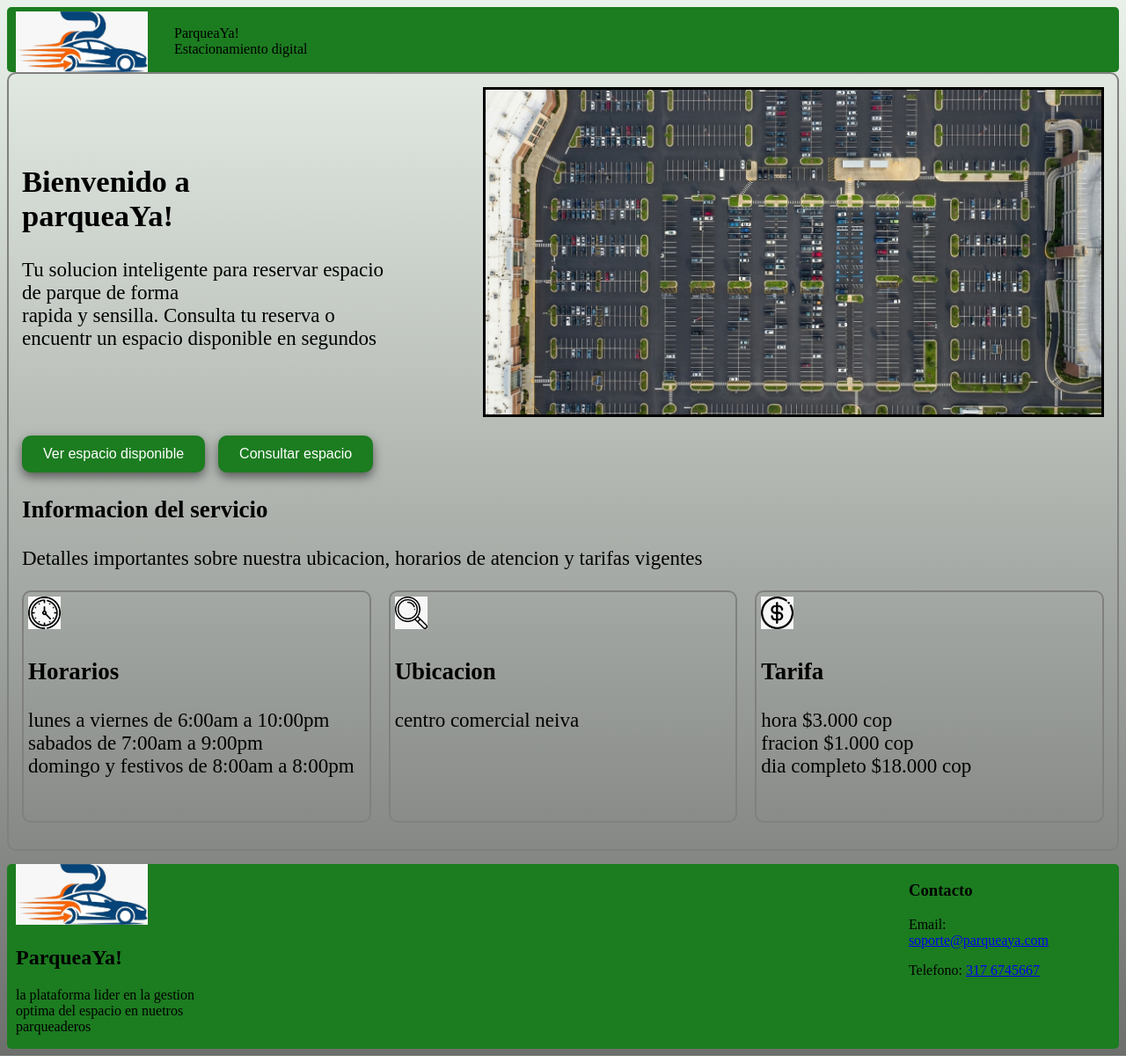
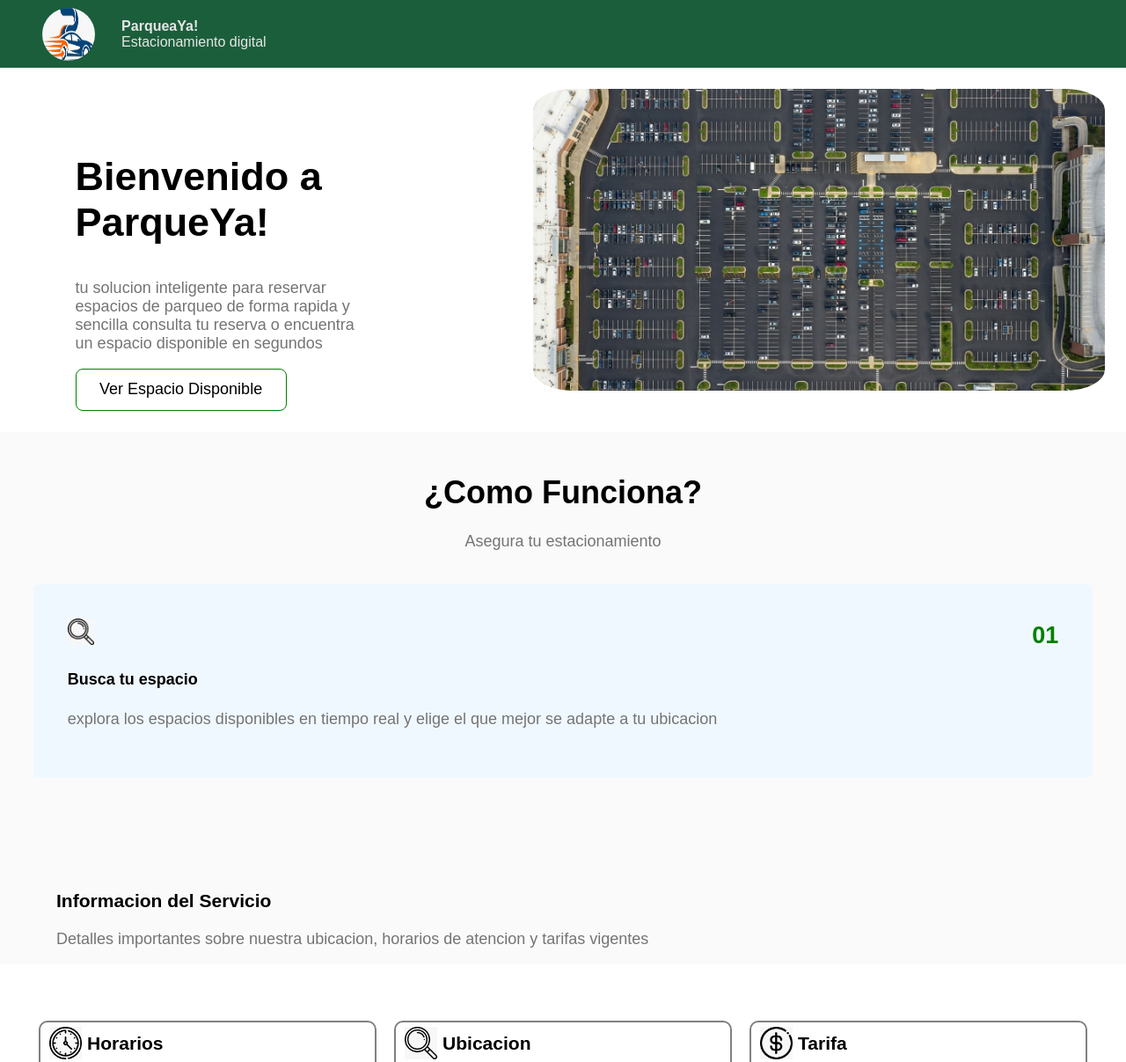
Before and after one commit to u20242227017-art/ParqueaYa-, a plain HTML site: page index.html in a window 1280 px wide. Shown: the top 1207 px of the page at 88% size. Drawn offline with Linux system fonts and the light colour scheme.

Commit message:
arreglo de Index (mmhva)

```diff
--- a/index.html
+++ b/index.html
@@ -10,50 +10,50 @@
 
     <!--encabezado-->
     <header>
-        <img src="Imagenes/logo.jpeg" alt="parqueaYa!_logo"> <p>ParqueaYa!<br>Estacionamiento digital</p>
+        <img src="Imagenes/logo.jpeg" alt="parqueaYa!_logo"> <p><strong>ParqueaYa!</strong><br>Estacionamiento digital</p>
     </header>
 
+
     <main>
-        <section class="Bienvenida">
-            <!--contenedor de bienbenida-->
-            <div>
-                <h1>Bienvenido a<br>parqueaYa!</h1>
-                <p>Tu solucion inteligente para reservar espacio de parque de forma<br>rapida y sensilla. Consulta tu reserva o encuentr un espacio disponible en segundos</p>
-            </div>
 
-            <div>
-                <img src="Imagenes/parqueadero.jpeg" alt="presntacion_de_parqueadero">
-            </div>
-        </section>
-
-        <div class="botones">
-            <button class="btn btn-principal">Ver espacio disponible</button>
-
-            <button class="btn btn-secundario">Consultar espacio </button>
+        <!--Seccion de Bienvenida-->
+       <section class="bienvenida">
+        <div class="bienvenidaTexto">
+        <h1>Bienvenido a <br> ParqueYa!</h1>
+        <p>tu solucion inteligente para reservar espacios de parqueo de forma rapida y
+        sencilla consulta tu reserva o encuentra un espacio disponible en segundos</p>
+       <a href=""><button class="botonBienvenida">Ver Espacio Disponible</button></a>
+    </div>
+        <div>
+            <img src="Imagenes/parqueadero.jpeg" alt="presntacion_de_parqueadero" width="650px">
         </div>
 
+       </section>
+       <div id="comoFunciona">
+        <h1>¿Como Funciona?</h1>
+        <p>Asegura tu estacionamiento</p>
+    </div>
 
-        <!--pendiente
-        <section>
-            <h2><b>¿Cómo Funciona?</b></h2>
-            <p>asegura tu estacionamiento antes de salir de casa</p>
 
-            <div class="contenedor_medio">
-                <div>
-                    <img src="" alt="icono de la lupa">
-                </div>
-                <h3>Busca tu espacio</h3>
-                <p>explora los espacios disponibles en tiempo real y no pierdas el tiempo buscando un puesto</p>
-
-        </section> -->
-
-        <!--contenedor de informacion-->
+        <!--Seccion de Informacion-->
 
         <section class="info">
-            <h3><b>Informacion del servicio</b></h3>
-            <p>Detalles importantes sobre nuestra ubicacion, horarios de atencion y tarifas vigentes</p>
+        <div class="textoInfo2">
+            <h2 style="float: inline-end; color: green; margin-top: 0.5vh;">01</h2>
+            <img src="Imagenes/lupa.jpeg" alt="icono_mapa" width="30px">
+            <h4>Busca tu espacio</h4>
+            <p>explora los espacios disponibles en tiempo real y elige el que mejor se adapte a tu ubicacion</p>
+          </div>
+
+        </div>
+        <div>
+           <h3><b>Informacion del Servicio</b></h3>
+            <p id="textoInfo">Detalles importantes sobre nuestra ubicacion, horarios de atencion y tarifas vigentes</p>
+          </div>
 
             <div class="infoContenedor">
+
+
                 <article>
                     <div><img src="Imagenes/reloj-de-pared.jpeg" alt="icono_reloj"></div>
                     <h3>Horarios</h3>
@@ -76,7 +76,8 @@
     </main>
 
      <footer>
-           <div><img src="Imagenes/logo.jpeg" alt="logo">
+
+           <div class="parqueaYaFooter">
                 <h2>ParqueaYa!</h2>
                 <p>la plataforma lider en la gestion optima del espacio en nuetros parqueaderos</p>
             </div>
--- a/inicio.css
+++ b/inicio.css
@@ -1,106 +1,208 @@
-/*la estoy cagando a cada rato :v*/
+* {
+    box-sizing: border-box;
+}
 
+html {
+    min-height: 100%;
+    min-width: 100%;
+}
+
+:root{
+    --color-blanco-div:  rgb(231, 230, 230);
+    --color-verde-fondo: rgba(27, 94, 59);
+    --tamaño-letra-pequeña: 18px;
+    --tamaño-letra-grande:45px;
+    --color-letra-fondo-verde: rgb(231, 230, 230);
+    --color-letra-pequeña:rgb(196, 196, 196);
+
+}
 body{
-    background: linear-gradient(to top, rgb(109, 111, 109), rgb(234, 241, 234));
+    min-height: 100vh;
+    min-width: 100vh;
+    display: flex;
+    flex-direction: column;
+    margin: 0;
+    padding: 0;
+    font-family: 'Manrope', sans-serif;
+    background: rgb(251, 250, 250);
+
+}
+body p{
+    color: rgb(116, 116, 116);
 }
 /*cabezera*/
 header{
-    background-color: rgb(28, 124, 32);
+
+    background-color: var(--color-verde-fondo);
     padding-left: 10px;
     padding-top: 5px;
-    border-radius: 5px;
     display: flex;
     gap: 30px;
 }
+header p{
+    color: rgb(231, 230, 230);
+    margin-left: 2hv;
+}
 
 header img{
-    max-width: 150px;
-        background-color: rgb(28, 124, 32);
+    height: 60px;
+    width: 60px;
+    background-color: var(--color-verde-fondo);
+    border-radius: 60%;
+    margin-left: 3%;
+    margin-bottom: 1vh;
+    margin-top: 0.5vh;
 
 }
 /*cuerpo*/
 main{
-    border: 2px solid gray;
-    padding: 15px;
-    border-radius: 10px;
-    font-size: 23px;
+    min-width: 100vh;
+    flex: 1;
+    font-size: var(--tamaño-letra-pequeña);
+
 }
 
-.Bienvenida{
+.bienvenida{
+    background-color: white;
+    padding: 3vh;
     display: flex;
-    align-items: center;
-    gap: 100px;
-    margin-bottom: 15px;
+    flex-direction: row;
+    font-size: var(--tamaño-letra-pequeña);
+    gap: 15%;
+    border-bottom: 9px;
+}
+.bienvenida .bienvenidaTexto{
+    margin-top: 3%;
+    margin-left: 5%;
 }
 
-.Bienvenida img{
-    max-width: 700px;
-    border: solid black;
+.bienvenida img{
+    border-radius: 7%;
 }
 
-.botones{
-    display: flex;
-    gap: 15px;
+.bienvenida h1{
+    font-size: var(--tamaño-letra-grande);
 }
 
-.btn{
-    padding: 12px 24px;
-    border-radius: 10px;
-    font-size: 16px;
-    cursor: pointer;
-    transition: all 0.5s ease;
-    background-color: rgb(28, 124, 32);
-    color:white;
-    border: none;
-    box-shadow: 0 5px 12px rgba(0, 0, 0, 0.505);
+.botonBienvenida{
+cursor: pointer;
+border: 1px solid green;
+background-color: transparent;
+border-radius: 8px;
+height: 6vh;
+width: 30vh;
+font-size: var(--tamaño-letra-pequeña);
+}
+.botonBienvenida:hover{
+
+    color: white;
+    background-color: green;
+    transition: 0.5s ease;
 }
 
-.btn:hover{
-    background-color: rgb(14, 81, 16);
-    transform: translateY(-3px)
+#comoFunciona{
+    min-width: 100%;
+    text-align: center;
+    padding-top: 3vh;
 }
 /*cuerpo interno de informacion*/
 .info > div {
-    display: flex;
     gap: 20px;
     justify-content: center;
+}
+.info h3, #textoInfo{
+    margin-left: 5%;
+}
+.info h3{
+     margin-top: 10%;
+}
+.info #subInfo{
+    display: flex;
+    flex-direction: column;
+    min-width:  100%;
+    height: 10vh;
+    padding-top: -50px;
+}
+.info article{
+    width: 300px;
 }
 
 .info img{
     max-width: 37px;
 }
-
+.info .infoContenedor{
+    display: flex;
+    flex-direction: row;
+}
 .info div article{
+    margin-top: 5%;
     margin-bottom: 15px;
     border: 2px solid grey;
     border-radius: 10px;
     padding: 5px;
-    width: 400px;
-    height: 250px;
+    height: 150px;
+    width: 30%;
+
+    margin-bottom: 5vh;
 }
+.info div article p{
+    text-align: left;
+    margin-left: 2vh;
+}
+.info div article h3{
+    margin-left: 6vh;
+    margin-top: 0.9vh;
+}
+.info div article img{
+    float: left;
+    margin-left: 5px;
+    margin-right: -60px;
+}
+.textoInfo2{
+    margin: 3%;
+    padding: 3%;
+    border-radius: 1%;
+    background-color: aliceblue;
 
+}
 /*pie de pagina*/
 footer{
-    background-color: rgb(28, 124, 32);
-    gap: 800px;
+    height: 30vh;
+    background-color: var(--color-verde-fondo);
     border-radius: 5px;
-    margin-top: 15px;
+    margin-top: 10px;
     padding-left: 10px;
     display: flex;
-    animation: desvanecer;
-    animation-fill-mode: view();
+    margin-top: cover;
 }
-
+.parqueaYaFooter{
+    padding: 1vh;
+    margin-left: 40px;
+    width: 400px;
+    margin-top: 3vh;
+    color: white;
+}
+.parqueaYaFooter p{
+    color: white;
+}
 footer img{
     max-width: 150px;
 }
-
+.pie{
+    margin-left: 40%;
+    width: 400px;
+    margin-top: 3vh;
+    color: white;
+}
+.pie p, a{
+    color: white;
+    text-decoration: none;
+}
+.infoContenedor{
+    background-color: white;
+}
 .infoContenedor article:hover{
     background-color: rgb(233, 240, 233);
-}
-
-.pie{
-    margin-right:10vh;
 }
 @keyframes desvanecer {
     0% { opacity: 0; }
```
